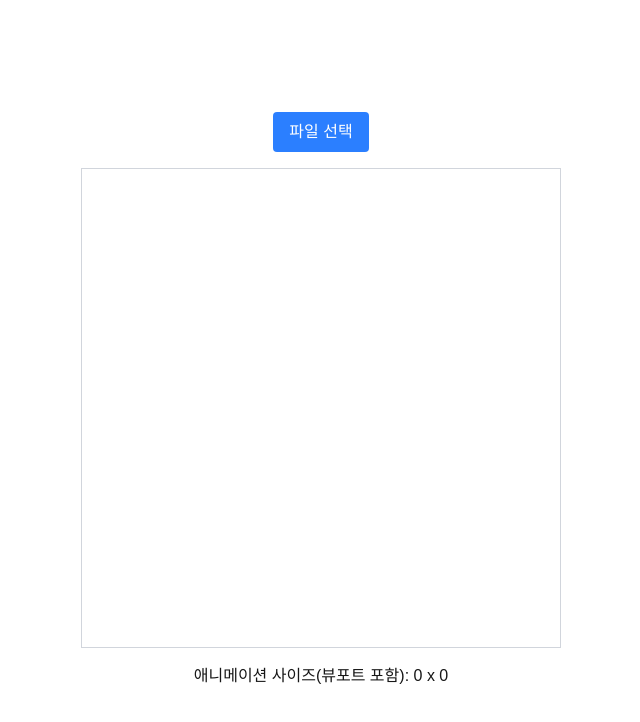
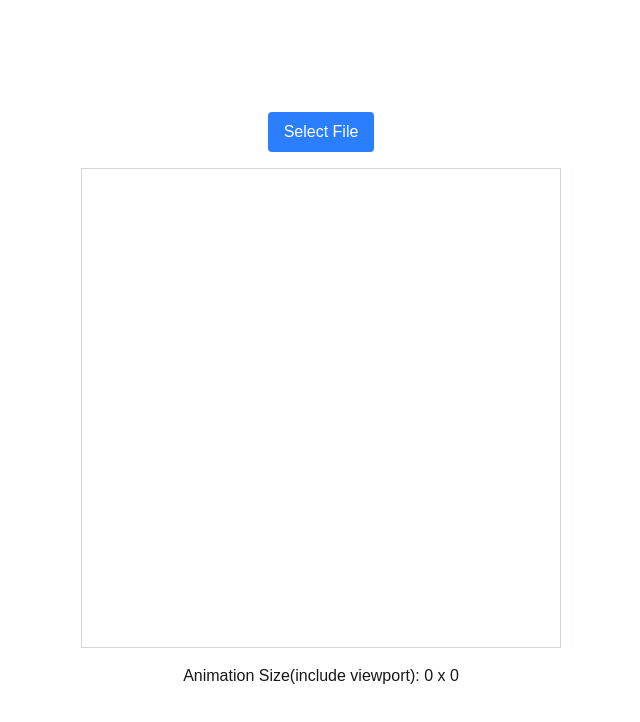
Before and after one commit to lbo728/json-animation-viewer, a Next.js app: page / in a window 1280 px wide. Shown: the top 722 px of the page, without its empty margins (319-959 px from the left). Built offline with nearby package versions, Linux system fonts and the light colour scheme.

Commit message:
feat: add an adsense script

```diff
--- a/src/app/page.tsx
+++ b/src/app/page.tsx
@@ -3,7 +3,6 @@
 import { useState, useEffect, useRef } from "react";
 import type { AnimationItem, LottiePlayer } from "lottie-web";
 
-// Animation data type definition
 interface AnimationData {
   w?: number;
   h?: number;
@@ -12,8 +11,13 @@ interface AnimationData {
 
 export default function Home() {
   const [lottie, setLottie] = useState<LottiePlayer | null>(null);
-  const [animationData, setAnimationData] = useState<AnimationData | null>(null);
-  const [animationSize, setAnimationSize] = useState<{ width: number; height: number }>({ width: 0, height: 0 });
+  const [animationData, setAnimationData] = useState<AnimationData | null>(
+    null
+  );
+  const [animationSize, setAnimationSize] = useState<{
+    width: number;
+    height: number;
+  }>({ width: 0, height: 0 });
 
   const [fileName, setFileName] = useState<string | null>(null);
   const containerRef = useRef<HTMLDivElement>(null);
@@ -21,7 +25,6 @@ export default function Home() {
   const animationRef = useRef<AnimationItem | null>(null);
 
   useEffect(() => {
-    // Dynamically import lottie-web
     import("lottie-web")
       .then((lottieModule) => {
         setLottie(lottieModule.default);
@@ -42,7 +45,6 @@ export default function Home() {
 
   useEffect(() => {
     if (lottie && animationData && containerRef.current) {
-      // Remove previous animation if exists
       if (animationRef.current) {
         animationRef.current.destroy();
       }
@@ -123,12 +125,18 @@ export default function Home() {
     <div className="flex flex-col items-center justify-center min-h-screen p-4">
       <label className="mb-4">
         {fileName && <span className="mt-2 mr-2">{fileName}</span>}
-        <input type="file" accept=".json" onChange={handleFileUpload} className="hidden" ref={fileInputRef} />
+        <input
+          type="file"
+          accept=".json"
+          onChange={handleFileUpload}
+          className="hidden"
+          ref={fileInputRef}
+        />
         <button
           className="bg-blue-500 text-white px-4 py-2 rounded cursor-pointer hover:bg-blue-900 transition-all"
           onClick={handleButtonClick}
         >
-          파일 선택
+          Select File
         </button>
       </label>
       <div
@@ -145,7 +153,8 @@ export default function Home() {
       ></div>
       <div className="mt-4">
         <p>
-          애니메이션 사이즈(뷰포트 포함): {animationSize.width} x {animationSize.height}
+          Animation Size(include viewport): {animationSize.width} x{" "}
+          {animationSize.height}
         </p>
       </div>
     </div>
--- /dev/null
+++ b/src/pages/_document.tsx
@@ -0,0 +1,23 @@
+import Document, { Html, Head, Main, NextScript } from "next/document";
+
+class MyDocument extends Document {
+  render() {
+    return (
+      <Html>
+        <Head>
+          <script
+            async
+            src="https://pagead2.googlesyndication.com/pagead/js/adsbygoogle.js?client=ca-pub-2826132306659672"
+            crossOrigin="anonymous"
+          ></script>
+        </Head>
+        <body>
+          <Main />
+          <NextScript />
+        </body>
+      </Html>
+    );
+  }
+}
+
+export default MyDocument;
```
